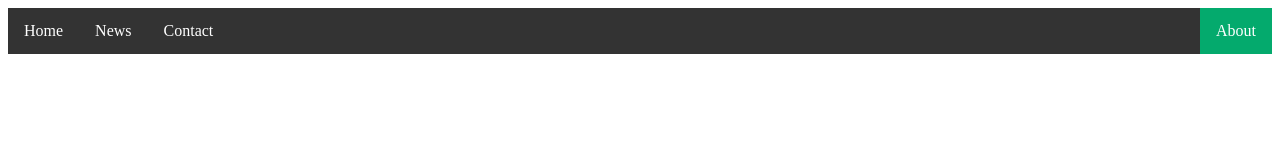
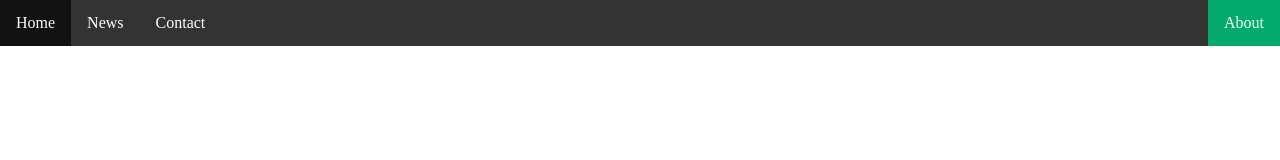
Before and after one commit to cool-guy-is-perfect/WebAppify, a plain HTML site: page index.html in a window 1280 px wide. Drawn offline with Linux system fonts and the light colour scheme.

Commit message:
Update style.css

```diff
--- a/style.css
+++ b/style.css
@@ -1,3 +1,7 @@
+body,html{
+    margin:0px;
+}
+
 ul {
     list-style-type: none;
     margin: 0;
```
